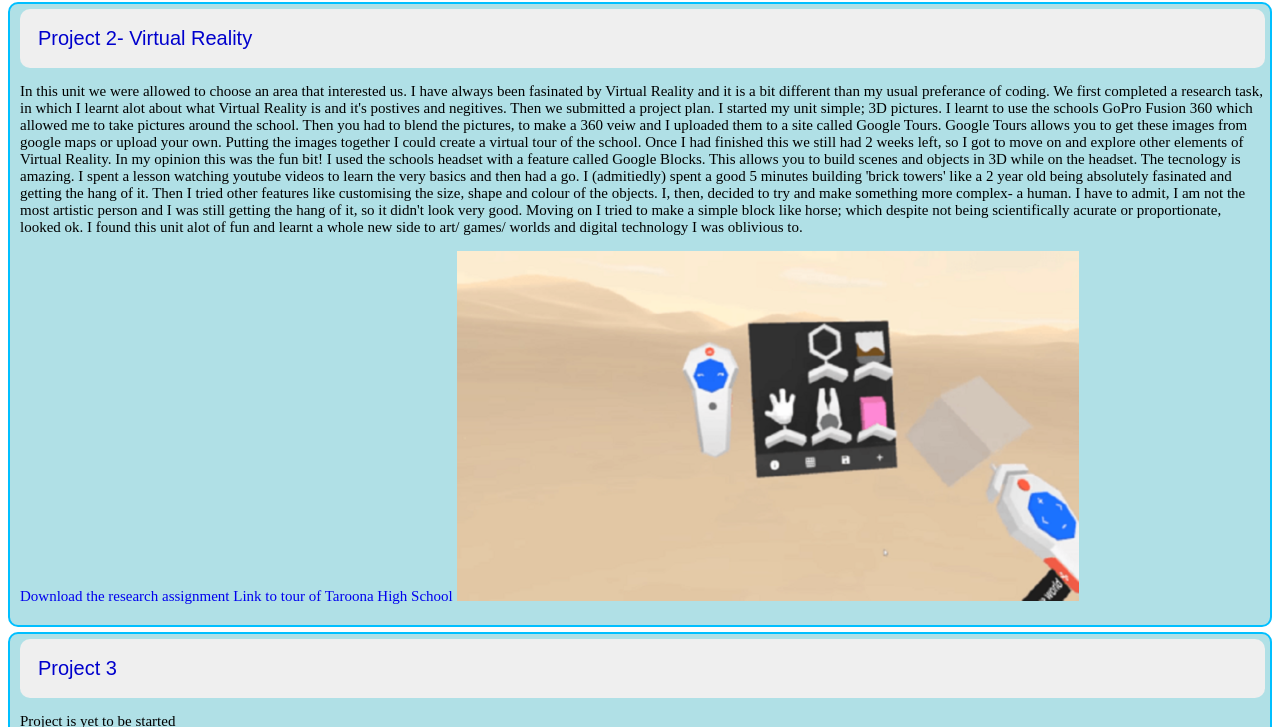
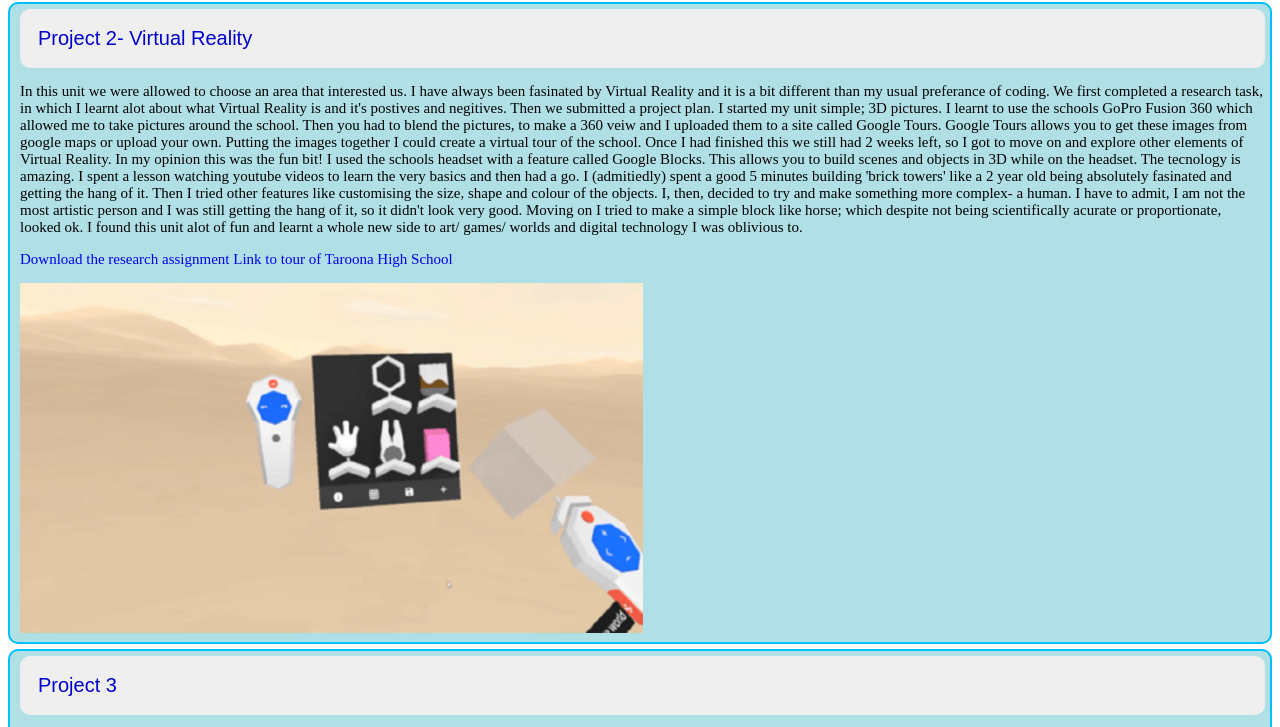
Before and after one commit to MackennaHorse/MackennaHorse.github.io, a plain HTML site: page index.html in a window 1280 px wide. Shown: the part 1598-2325 px from the top of the page. Drawn offline with Linux system fonts and the light colour scheme; a web font is replaced by a local one.

Commit message:
Update index.html

```diff
--- a/index.html
+++ b/index.html
@@ -74,9 +74,9 @@ Then I tried other features like customising the size, shape and colour of the o
 I, then, decided to try and make something more complex- a human.
 I have to admit, I am not the most artistic person and I was still getting the hang of it, so it didn't look very good.
 Moving on I tried to make a simple block like horse; which despite not being scientifically acurate or proportionate, looked ok.
-I found this unit alot of fun and learnt a whole new side to art/ games/ worlds and digital technology I was oblivious to. <p/>
-<a href="Virtual Reality Research Task.docx">Download the research assignment</a>
-<a href="https://poly.google.com/u/0/view/9awskrEs4mX">Link to tour of Taroona High School</a>
+I found this unit alot of fun and learnt a whole new side to art/ games/ worlds and digital technology I was oblivious to. </p>
+<p><a href="Virtual Reality Research Task.docx">Download the research assignment</a>
+	<a href="https://poly.google.com/u/0/view/9awskrEs4mX">Link to tour of Taroona High School</a></p>
 <IMG SRC="googleblocks.png" ALT="Goggle Blocks controls" WIDTH=50% HEIGHT=50%>
 </div>
 </div>
```
